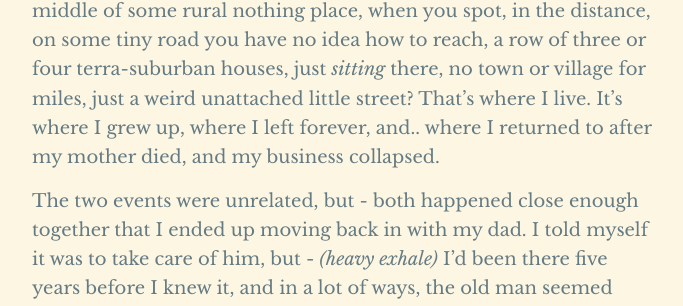
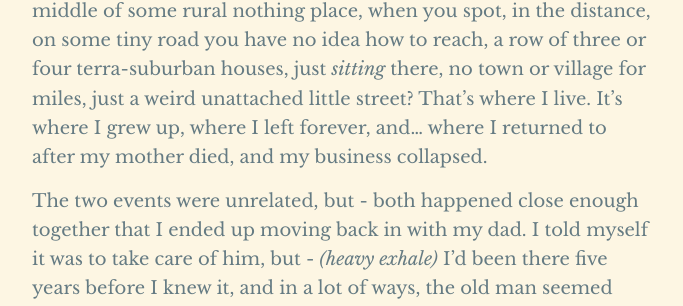
Before and after one commit to Snarp/magnus_archives_transcripts, a Jekyll site: the page built from _posts/2019-07-11-144.md, in a window 1280 px wide and 900 px high, scrolled down 987 px. Shown: the part 202-508 px from the top of the window, without its empty margins (298-981 px from the left). Built offline with Jekyll 4.4.1, drawn with Linux system fonts in a browser that asks for light colours; some web fonts are replaced.

Commit message:
[Savescum auto-commit.]

```diff
--- a/_posts/2019-07-11-144.md
+++ b/_posts/2019-07-11-144.md
@@ -35,7 +35,7 @@
 
 There was nothing to be done, nowhere to go, just watch and wait, and think about the - decay of it all. Walking among the detrites of the countryside is the surest way I know to find yourself close to the *transience* of humanity, seeing the - little hints, the preview of what's to come for all of us, when the world no longer cares enough to keep us alive.
 
-Have you ever been driving along a motorway, passing through the middle of some rural nothing place, when you spot, in the distance, on some tiny road you have no idea how to reach, a row of three or four terra-suburban houses, just *sitting* there, no town or village for miles, just a weird unattached little street? That's where I live. It's where I grew up, where I left forever, and.. where I returned to after my mother died, and my business collapsed.
+Have you ever been driving along a motorway, passing through the middle of some rural nothing place, when you spot, in the distance, on some tiny road you have no idea how to reach, a row of three or four terra-suburban houses, just *sitting* there, no town or village for miles, just a weird unattached little street? That's where I live. It's where I grew up, where I left forever, and... where I returned to after my mother died, and my business collapsed.
 
 The two events were unrelated, but - both happened close enough together that I ended up moving back in with my dad. I told myself it was to take care of him, but - _(heavy exhale)_ I'd been there five years before I knew it, and in a lot of ways, the old man seemed more capable of dealing with the world than me.
 
```
Also changed, not shown: other parts of _posts/2019-07-11-144.md (+1 -1 lines).
